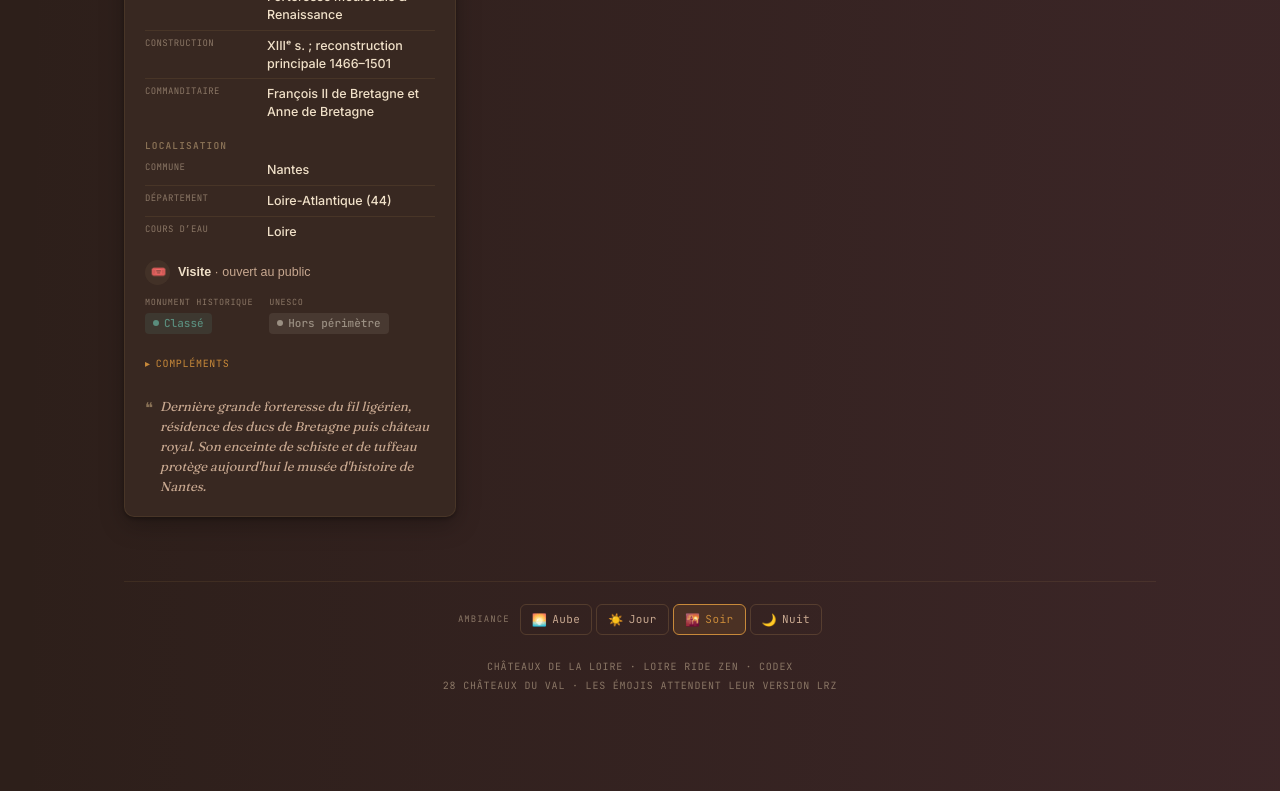
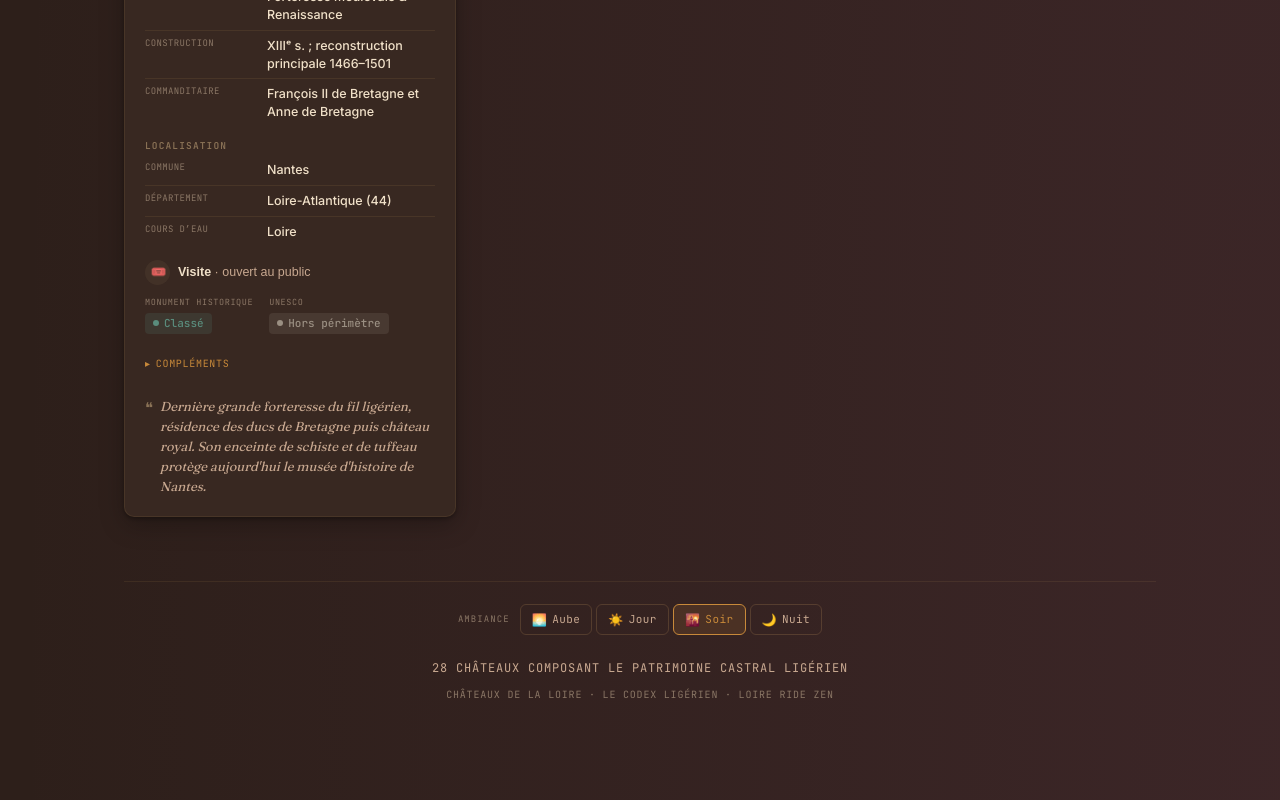
Before and after one commit to iamjulienjulien/loireridezen-codex, a Next.js app: page /chateaux in a window 1280 px wide. Shown: the part 8058-8858 px from the top of the page. Built offline with nearby package versions, Linux system fonts and the light colour scheme.

Commit message:
[LRZ-CODEX] 🧹 chore  > correct chateaux page footer > 🤠 Julien

```diff
--- a/src/app/chateaux/ChateauxIndex.tsx
+++ b/src/app/chateaux/ChateauxIndex.tsx
@@ -156,9 +156,17 @@ export default function ChateauxIndex({
                 )}
 
                 <IndexFooter ambiance={ambiance} onAmbiance={setAmbiance}>
-                    {entry.title} · Loire Ride Zen · Codex
-                    <br />
-                    {chateaux.length} {entry.footerNote}
+                    <span
+                        style={{
+                            display: "block",
+                            fontSize: "12px",
+                            color: "var(--text-secondary)",
+                            marginBottom: "5px",
+                        }}
+                    >
+                        {list.length} {entry.footerNote}
+                    </span>
+                    {entry.title} · Le Codex Ligérien · Loire Ride Zen
                 </IndexFooter>
             </div>
         </main>
--- a/src/registry/indexes.ts
+++ b/src/registry/indexes.ts
@@ -86,7 +86,7 @@ export const INDEXES = [
             "Le fil royal remonte le temps autant que le fleuve. Voici les demeures qui le jalonnent, de la source à l'Atlantique — de la forteresse médiévale à la folie Renaissance, du confidentiel au phare.",
         presentation_md:
             "Le fil royal remonte le temps autant que le fleuve 👑. À l'amont, la pierre sait encore la **guerre** : le donjon roman de Loches, l'éperon de Chinon où Jeanne d'Arc reconnut le roi, les dix-sept tours noires d'Angers.\n\nPuis le val désarme et **la forteresse devient plaisir** 🏰 : Chambord, rêve de pierre de François Iᵉʳ ⚜️, Chenonceau posé sur les arches du Cher, les jardins en broderie de Villandry 🌿.\n\nDu château fort presque intact à la folie Renaissance, du confidentiel au phare.",
-        footerNote: "châteaux du val · les émojis attendent leur version LRZ",
+        footerNote: "châteaux composant le patrimoine castral ligérien",
         dataFile: "chateau.json",
         env: ["development", "production"],
     },
```
